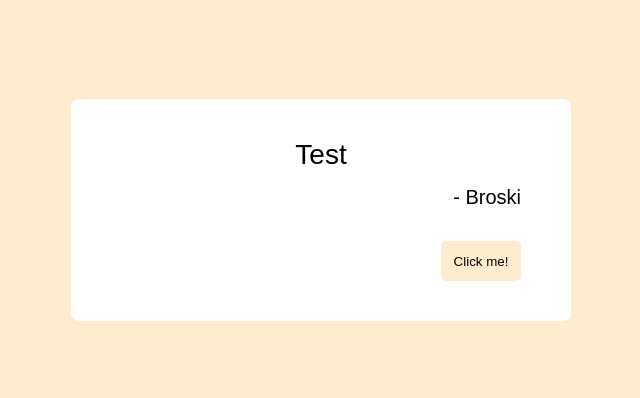
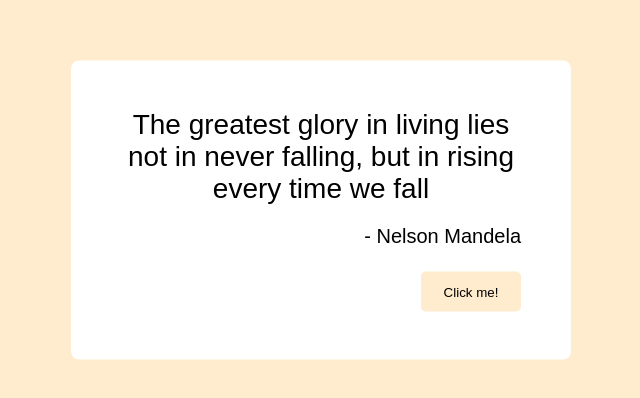
Before and after one commit to afeefabubakar/fcc-random-quote-machine, a plain HTML site: page index.html in a window 1280 px wide. Shown: the part 190-588 px from the top of the page, without its empty margins (319-959 px from the left). Drawn offline with nearby package versions, Linux system fonts and the light colour scheme; a web font is replaced by a local one.

Commit message:
Added quote generator

```diff
--- a/index.html
+++ b/index.html
@@ -11,13 +11,15 @@
   <body>
     <div id="box" class="box centered">
         <div id="quote-box" class="quote-box">
-            <p id="text" class="quote-text">Test</p>
-            <p id="author" class="author-text">- Broski</p>
+            <p id="text" class="quote-text"><script></script></p>
+            <p id="author" class="author-text"></p>
             <button id="new-quote" class="button">Click me!</button>
         </div>
     </div>
 
     <script src="https://ajax.googleapis.com/ajax/libs/jquery/3.6.1/jquery.min.js"></script>
-    <script src="script/jquery.js"></script>
+    <script src="https://cdnjs.cloudflare.com/ajax/libs/sass.js/0.9.12/sass.sync.min.js"></script>
+    <script src="script/jquery.js" type="module"></script>
+    <script src="script/quotes.js" type="module"></script>
   </body>
 </html>
--- a/script/jquery.js
+++ b/script/jquery.js
@@ -1,9 +1,24 @@
+import quotes from "./quotes.js";
+
 jQuery(function() {
+    $(".quote-text").text(quotes[0].quote);
+    $(".author-text").text('- ' + quotes[0].author);
+
     $("#new-quote").on("click", function() {
-        $(".quote-text").text('"Lorem ipsum dolor sit amer! I am a test string! Please don\'t mind me here okay? Just keep doing whatever you were doing before."')
-    })
+        let item = 0;
+        let previousItem = 0;
+        while (item == previousItem) {
+            console.log(item, previousItem);
+            previousItem = item;
+            item =  Math.floor(Math.random()*quotes.length);
+        }
+        $(".quote-text").text(quotes[item].quote);
+        $(".author-text").text('- ' + quotes[item].author);
+    });
 
-    $(".quote-text").on("mouseleave", function() {
-        $(".quote-text").text("Hello there!")
-    })
+    $("#new-quote").on("mouseenter", function(){
+        $(this).css(
+            {'cursor': 'pointer'}
+        )
+    });
 });
--- /dev/null
+++ b/script/quotes.js
@@ -0,0 +1,64 @@
+const quotes = [
+    {
+        quote: 'The greatest glory in living lies not in never falling, but in rising every time we fall',
+        author: 'Nelson Mandela'
+    },
+    {
+        quote: 'The way to get started is to quit talking and begin doing',
+        author: 'Walt Disney'
+    },
+    {
+        quote: 'If life were predictable it would cease to be life, and be without flavor',
+        author: 'Eleanor Roosevelt'
+    },
+    {
+        quote: 'If you look at what you have in life, you\'ll always have more. If you look at what you don\'t have in life, you\'ll never have enough',
+        author: 'Oprah Winfrey'
+    },
+    {
+        quote: 'Life is what happens when you\'re busy making other plans',
+        author: 'John Lennon'
+    },
+    {
+        quote: 'When you reach the end of your rope, tie a knot in it and hang on',
+        author: 'Franklin D. Roosevelt'
+    },
+    {
+        quote: 'Always remember that you are absolutely unique. Just like everyone else',
+        author: 'Robert Louis Stevenson'
+    },
+    {
+        quote: 'Whoever is happy will make others happy too',
+        author: 'Anne Frank'
+    },
+    {
+        quote: 'You have brains in your head. You have feet in your shoes. You can steer yourself any direction you choose',
+        author: 'Dr. Seuss'
+    },
+    {
+        quote: 'Only a life lived for others is a life worthwhile',
+        author: 'Albert Einstein'
+    },
+    {
+        quote: 'Keep smiling, because life is a beautiful thing and there\'s so much to smile about',
+        author: 'Marilyn Monroe'
+    },
+    {
+        quote: 'Many of life\'s failures are people who did not realize how close they were to success when they gave up',
+        author: 'Thomas A. Edison'
+    },
+    {
+        quote: 'Love the life you live. Live the life you love',
+        author: 'Bob Marley'
+    },
+    {
+        quote: 'I find that the harder I work, the more luck I seem to have',
+        author: 'Thomas Jefferson'
+    },
+    {
+        quote: 'The real test is not whether you avoid this failure, because you won\'t. It\'s whether you let it harden or shame you into inaction, or whether you learn from it; whether you choose to persevere',
+        author: 'Barack Obama'
+    }
+];
+
+export default quotes;
--- a/styles/styles.css
+++ b/styles/styles.css
@@ -22,7 +22,7 @@ body {
     min-height: max-content;
     width: 500px;
     border-radius: 8px;
-    padding: 2.5rem;
+    padding: 3rem;
 }
 
 .quote-box {
@@ -36,19 +36,19 @@ body {
     font-size: 28px;
     /* background-color: lightblue; */
     text-align: center;
-    margin-bottom: 15px;
+    margin-bottom: 20px;
 }
 
 .author-text {
     text-align: right;
     font-size: 20px;
-    margin-bottom: 2rem;
+    margin-bottom: 1.5rem;
 }
 
 .button {
     position: relative;
-    left: 320px;
-    width: 80px;
+    left: 300px;
+    width: 100px;
     height: 40px;
     background-color: blanchedalmond;
     border: 0;
```
